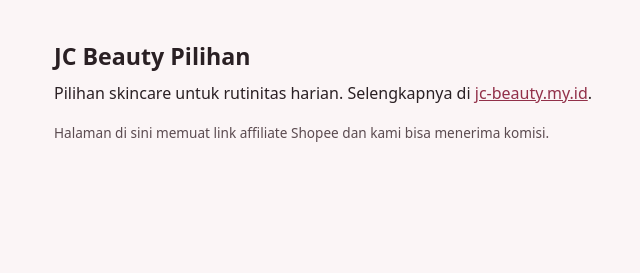
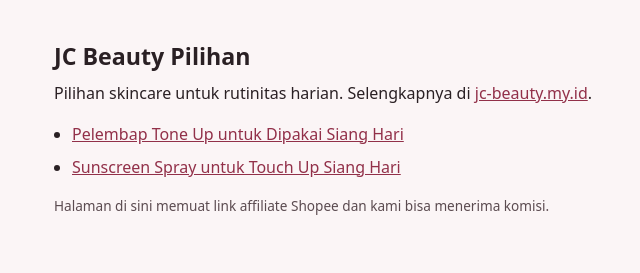
Before and after one commit to melvinsyamsuddin-byte/jc-pins, a plain HTML site: page index.html in a window 1280 px wide. Shown: the whole page, without its empty margins (306-946 px from the left). Drawn offline with Linux system fonts and the light colour scheme.

Commit message:
Perbarui beranda

```diff
--- a/index.html
+++ b/index.html
@@ -13,7 +13,8 @@
 <h1>JC Beauty Pilihan</h1>
 <p>Pilihan skincare untuk rutinitas harian. Selengkapnya di <a href="https://jc-beauty.my.id">jc-beauty.my.id</a>.</p>
 <ul>
-
+<li><a href="/p/jc261122-02.html">Pelembap Tone Up untuk Dipakai Siang Hari</a></li>
+<li><a href="/p/jc261122-01.html">Sunscreen Spray untuk Touch Up Siang Hari</a></li>
 </ul>
 <p class="note">Halaman di sini memuat link affiliate Shopee dan kami bisa menerima komisi.</p>
 </main>
```
